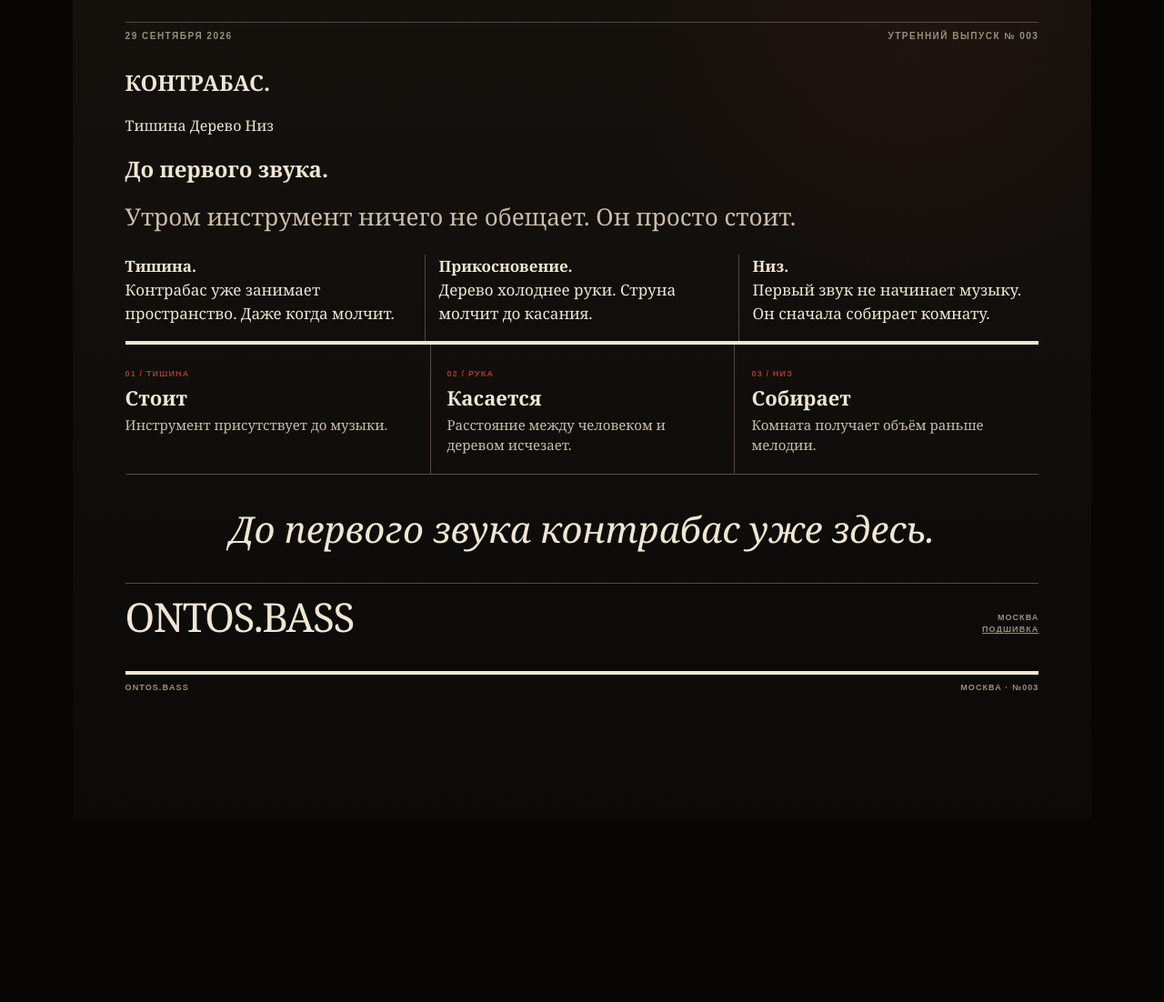
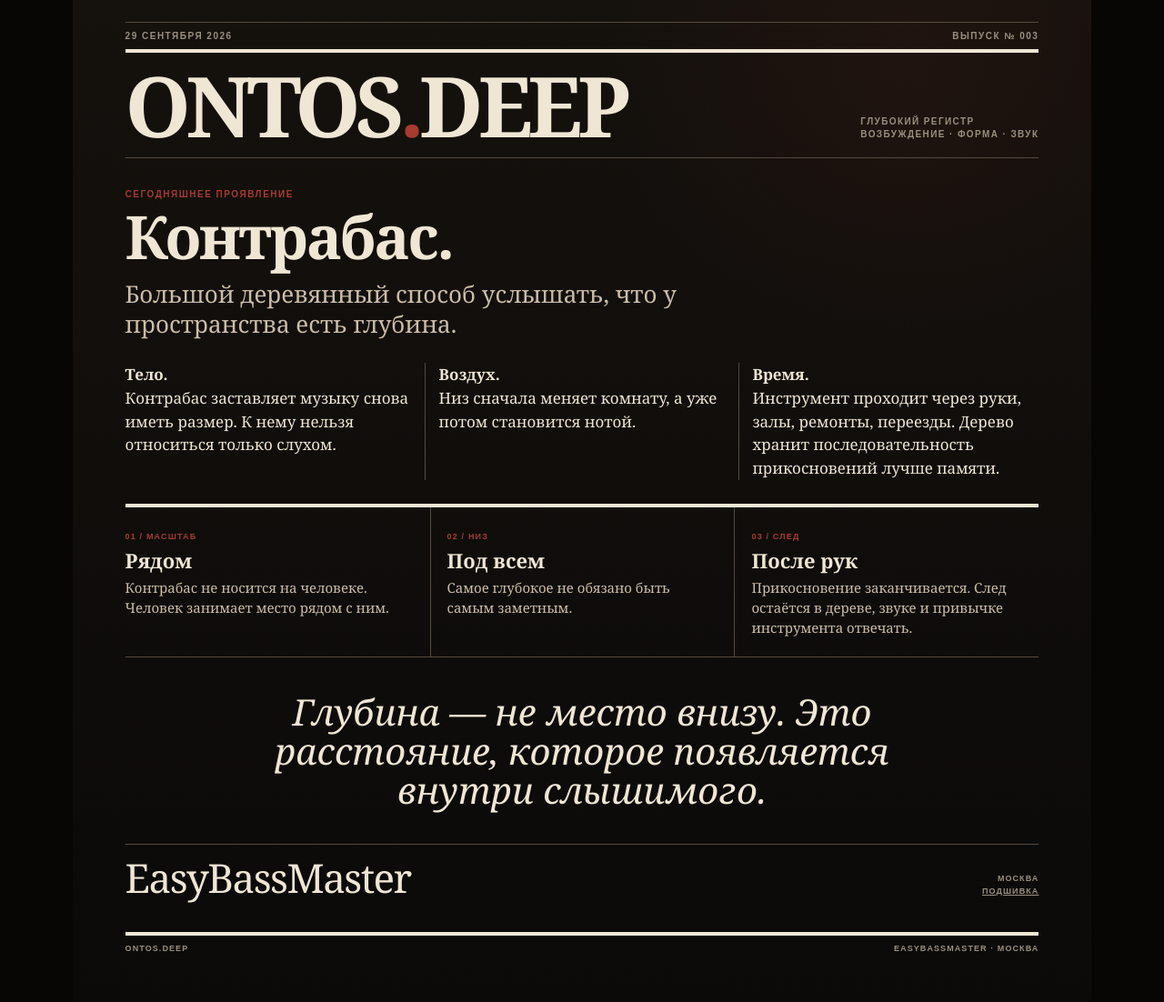
Before and after one commit to OntosLive/EasyBass.Master, a Jekyll site: the page index.html, which Jekyll copies as it is, in a window 1280 px wide. Shown: the whole page at 91% size. Built offline with Jekyll 4.4.1, drawn with Linux system fonts in a browser that asks for light colours; before the commit the page ends 900 px from its top, so only the background shows below that.

Commit message:
Publish ONTOS.DEEP front page

```diff
--- a/index.html
+++ b/index.html
@@ -3,71 +3,70 @@
 <head>
   <meta charset="utf-8">
   <meta name="viewport" content="width=device-width,initial-scale=1">
-  <meta name="description" content="ONTOS.BASS · Контрабас · Москва">
-  <title>ONTOS.BASS · До первого звука</title>
+  <meta name="description" content="ONTOS.DEEP — Контрабас. Тело, воздух, низ, время.">
+  <title>ONTOS.DEEP · Контрабас</title>
   <link rel="stylesheet" href="styles.css">
 </head>
 <body>
   <div class="rule"></div>
   <div class="meta">
     <span>29 СЕНТЯБРЯ 2026</span>
-    <span>УТРЕННИЙ ВЫПУСК № 003</span>
+    <span>ВЫПУСК № 003</span>
   </div>
 
-  <section class="hero">
-    <h1>КОНТРАБАС<span>.</span></h1>
-    <div class="hero-side">
-      <span>Тишина</span>
-      <span>Дерево</span>
-      <span>Низ</span>
+  <header class="mast">
+    <div class="mastline">
+      <h1>ONTOS<span>.</span>DEEP</h1>
+      <small>глубокий регистр<br>возбуждение · форма · звук</small>
     </div>
-  </section>
+  </header>
 
   <main>
-    <section class="lead">
-      <h2>До первого звука.</h2>
-      <p class="deck">Утром инструмент ничего не обещает. Он просто стоит.</p>
+    <section class="issue">
+      <p class="issue-kicker">СЕГОДНЯШНЕЕ ПРОЯВЛЕНИЕ</p>
+      <h2>Контрабас.</h2>
+      <p class="deck">Большой деревянный способ услышать, что у пространства есть глубина.</p>
 
       <div class="columns">
-        <p><strong>Тишина.</strong><br>Контрабас уже занимает пространство. Даже когда молчит.</p>
+        <p><strong>Тело.</strong><br>Контрабас заставляет музыку снова иметь размер. К нему нельзя относиться только слухом.</p>
 
-        <p><strong>Прикосновение.</strong><br>Дерево холоднее руки. Струна молчит до касания.</p>
+        <p><strong>Воздух.</strong><br>Низ сначала меняет комнату, а уже потом становится нотой.</p>
 
-        <p><strong>Низ.</strong><br>Первый звук не начинает музыку. Он сначала собирает комнату.</p>
+        <p><strong>Время.</strong><br>Инструмент проходит через руки, залы, ремонты, переезды. Дерево хранит последовательность прикосновений лучше памяти.</p>
       </div>
     </section>
 
     <section class="dispatches">
       <article>
-        <span>01 / ТИШИНА</span>
-        <h3>Стоит</h3>
-        <p>Инструмент присутствует до музыки.</p>
+        <span>01 / МАСШТАБ</span>
+        <h3>Рядом</h3>
+        <p>Контрабас не носится на человеке. Человек занимает место рядом с ним.</p>
       </article>
 
       <article>
-        <span>02 / РУКА</span>
-        <h3>Касается</h3>
-        <p>Расстояние между человеком и деревом исчезает.</p>
+        <span>02 / НИЗ</span>
+        <h3>Под всем</h3>
+        <p>Самое глубокое не обязано быть самым заметным.</p>
       </article>
 
       <article>
-        <span>03 / НИЗ</span>
-        <h3>Собирает</h3>
-        <p>Комната получает объём раньше мелодии.</p>
+        <span>03 / СЛЕД</span>
+        <h3>После рук</h3>
+        <p>Прикосновение заканчивается. След остаётся в дереве, звуке и привычке инструмента отвечать.</p>
       </article>
     </section>
 
-    <blockquote>До первого звука контрабас уже здесь.</blockquote>
+    <blockquote>Глубина — не место внизу. Это расстояние, которое появляется внутри слышимого.</blockquote>
 
     <div class="signature">
-      <div class="name">ONTOS.BASS</div>
+      <div class="name">EasyBassMaster</div>
       <div class="small">Москва<br><a href="archive/">подшивка</a></div>
     </div>
   </main>
 
   <footer>
-    <span>ONTOS.BASS</span>
-    <span>Москва · №003</span>
+    <span>ONTOS.DEEP</span>
+    <span>EasyBassMaster · Москва</span>
   </footer>
 </body>
 </html>
```
